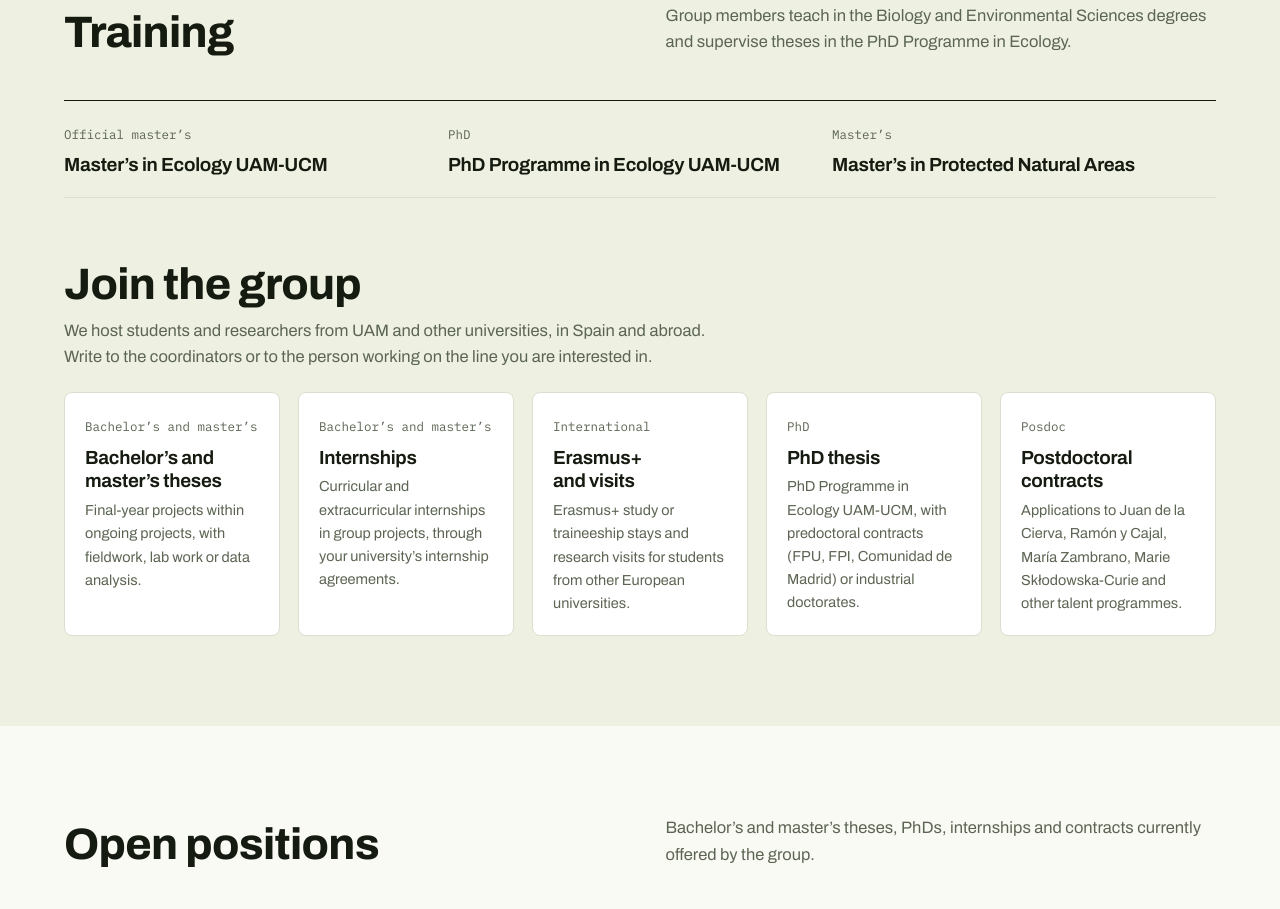
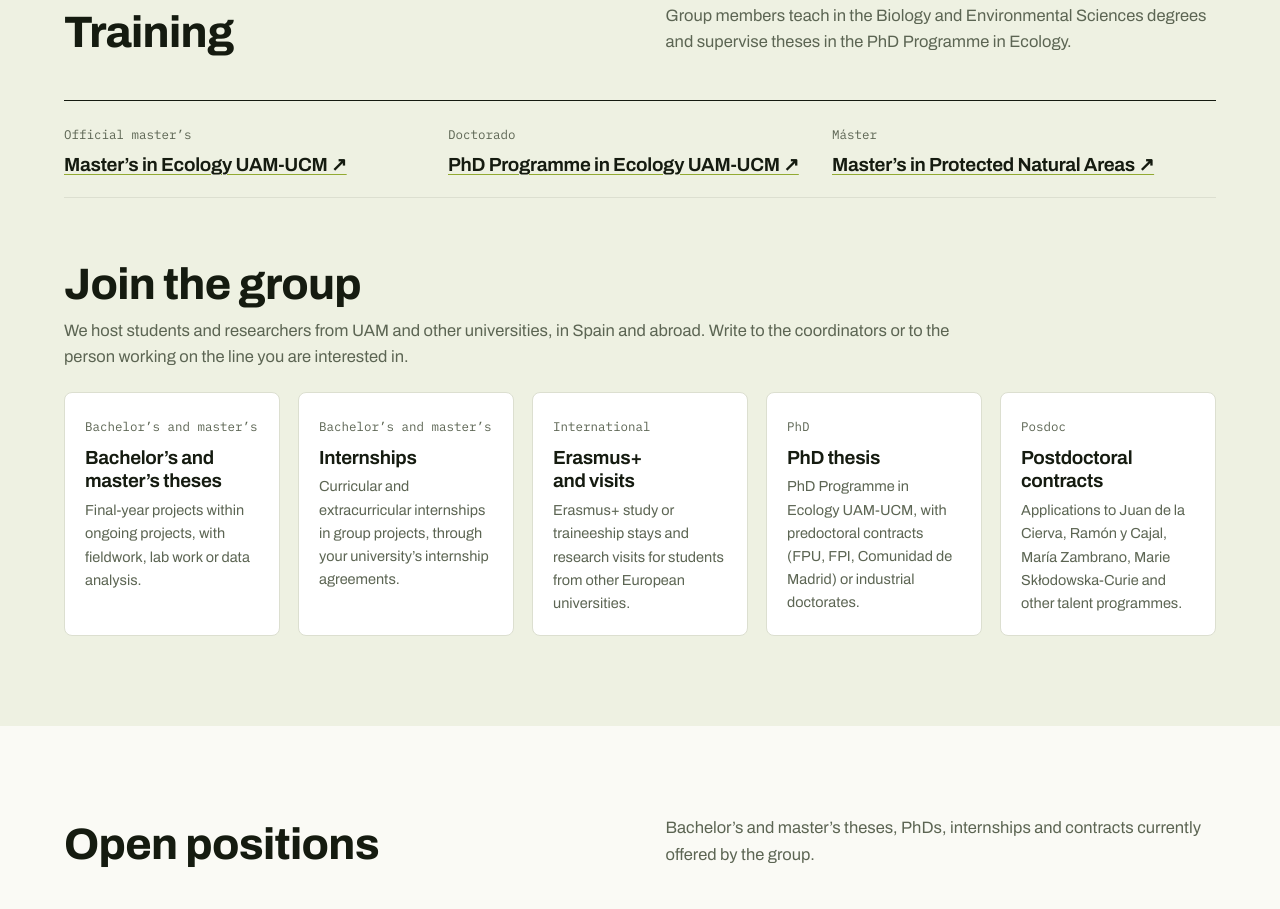
Before and after one commit to buteobea/teg-uam2, a plain HTML site: page en/contacto.html in a window 1280 px wide. Shown: the part 1038-1947 px from the top of the page. Drawn offline with Linux system fonts and the light colour scheme.

Commit message:
Formación: enlaces al Máster en Ecología, al Doctorado en Ecología y al Máster en ENP; texto de «Únete al grupo» en dos líneas
Co-Authored-By: Claude Opus 5.5 <noreply@anthropic.com>
Claude-Session: https://claude.ai/code/session_01FHcTDRxbVBJo6dwWDbkdQz

```diff
--- a/en/contacto.html
+++ b/en/contacto.html
@@ -42,11 +42,11 @@
 <section class="band tint"><div class="wrap">
   <div class="sec-head"><h2>Training</h2><p class="mute">Group members teach in the Biology and Environmental Sciences degrees and supervise theses in the PhD Programme in Ecology.</p></div>
   <div class="cols3">
-    <div><span class="mono mute">Official master’s</span><h3 style="margin-top:6px">Master’s in Ecology UAM-UCM</h3></div>
-    <div><span class="mono mute">PhD</span><h3 style="margin-top:6px">PhD Programme in Ecology UAM-UCM</h3></div>
-    <div><span class="mono mute">Master’s</span><h3 style="margin-top:6px">Master’s in Protected Natural Areas</h3></div>
+    <div><span class="mono mute">Official master’s</span><h3 style="margin-top:6px"><a href="https://www.uam.es/uam/master-universitario-ecologia">Master’s in Ecology UAM-UCM ↗</a></h3></div>
+    <div><span class="mono mute">Doctorado</span><h3 style="margin-top:6px"><a href="https://www.uam.es/uam/doctorado-ecologia">PhD Programme in Ecology UAM-UCM ↗</a></h3></div>
+    <div><span class="mono mute">Máster</span><h3 style="margin-top:6px"><a href="https://www.uam.es/uam/fungobe/master-espacios-naturales-protegidos">Master’s in Protected Natural Areas ↗</a></h3></div>
   </div>
-  <h2 style="margin:64px 0 10px">Join the group</h2><p class="mute" style="margin-bottom:22px">We host students and researchers from UAM and other universities, in Spain and abroad. Write to the coordinators or to the person working on the line you are interested in.</p>
+  <h2 style="margin:64px 0 10px">Join the group</h2><p class="mute" style="margin-bottom:22px;max-width:96ch">We host students and researchers from UAM and other universities, in Spain and abroad. Write to the coordinators or to the person working on the line you are interested in.</p>
   <div class="ways">
     <div><span class="mono mute">Bachelor’s and master’s</span><h3 style="margin-top:6px">Bachelor’s and master’s theses</h3><p>Final-year projects within ongoing projects, with fieldwork, lab work or data analysis.</p></div>
     <div><span class="mono mute">Bachelor’s and master’s</span><h3 style="margin-top:6px">Internships</h3><p>Curricular and extracurricular internships in group projects, through your university’s internship agreements.</p></div>
--- a/styles.css
+++ b/styles.css
@@ -370,3 +370,4 @@ h2.h3{font-size:19px;line-height:1.25;font-weight:650;font-stretch:106%}
 .offbar{display:flex;gap:20px;align-items:center;justify-content:space-between;flex-wrap:wrap;padding:22px 26px;border:1.5px solid var(--leaf);border-radius:10px;background:var(--card)}
 .offbar b{display:block;font-size:22px}.offbar span{color:var(--mute)}.offbar .btn{margin:0}
 .otxt p{margin:0 0 8px}.otxt ul,.otxt ol,.offer dd ul,.offer dd ol{margin:4px 0 8px;padding-left:20px}.otxt li,.offer dd li{margin:2px 0}.offer dd p{margin:0 0 4px}
+.cols3 h3 a{color:inherit;text-decoration-color:var(--leaf);text-underline-offset:3px}
```
Also changed, not shown: contacto.html (+4 -4 lines).
